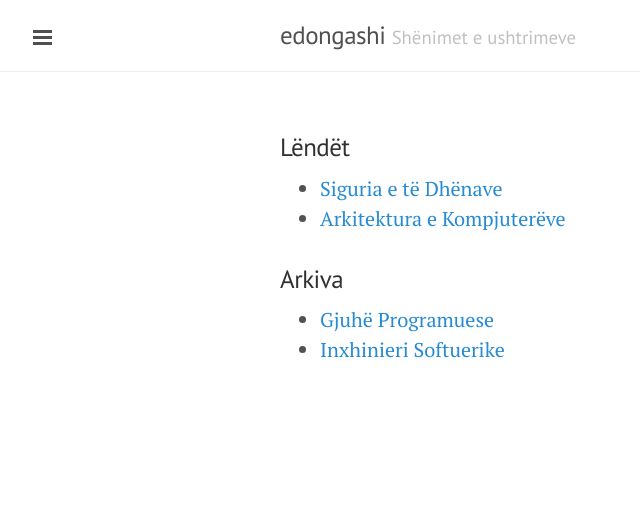
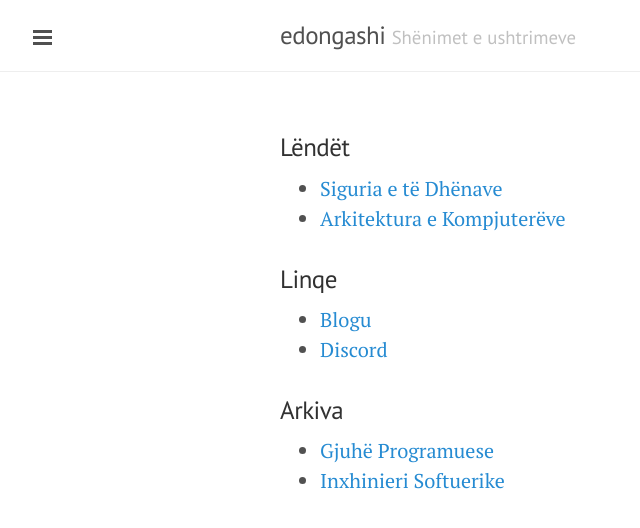
Before and after one commit to edongashi/edongashi.github.io, a Jekyll site: the page built from index.md, in a window 1280 px wide. Shown: the top 528 px of the page, without its empty margins (0-640 px from the left). Built offline with Jekyll 4.4.1, drawn with Linux system fonts in a browser that asks for light colours.

Commit message:
Revert "cleanup index"
This reverts commit 1677cbd71b524e662119319ac84d807fc5cab6cb.

```diff
--- a/index.md
+++ b/index.md
@@ -10,6 +10,11 @@ suppresshooks: true
 - [Siguria e të Dhënave](/lendet/siguria-dhenave)
 - [Arkitektura e Kompjuterëve](/lendet/arkitektura-kompjutereve)
 
+### Linqe
+
+- [Blogu](/blog)
+- [Discord](https://discord.gg/HQsT3PJ)
+
 ### Arkiva
 
 - [Gjuhë Programuese](/lendet/gjuhe-programuese)
```
